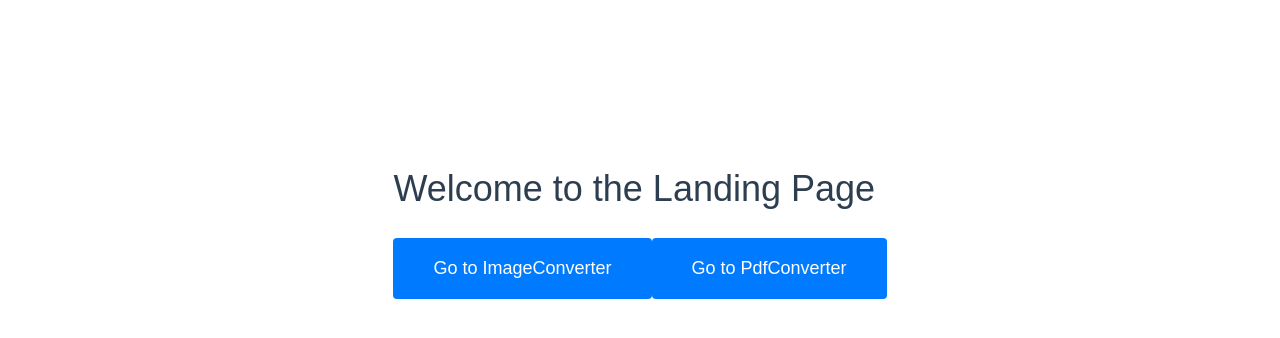
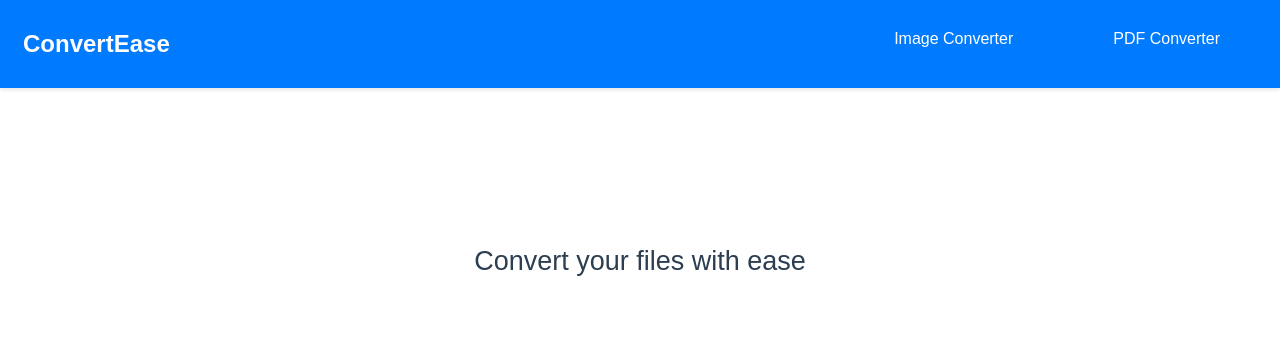
Before and after one commit to NerdNextDoor-Technologies/PixelPerfect, a Vue app in the folder vue-project/: page / in a window 1280 px wide. Shown: the top 338 px of the page. Built offline with nearby package versions, Linux system fonts and the light colour scheme.

Commit message:
spacing in ui containers

```diff
--- a/vue-project/src/assets/styles/ImageStyles.css
+++ b/vue-project/src/assets/styles/ImageStyles.css
@@ -59,10 +59,6 @@ body {
   height: 100%;
 }
 
-h1 {
-  margin-bottom: 40px;
-  font-size: 36px;
-}
 
 .upload-container {
   display: flex;
@@ -99,19 +95,7 @@ h1 {
   background-color: #0056b3;
 }
 
-.drag-drop-area {
-  width: 80%;
-  height: 300px;
-  border: 2px dashed #007bff;
-  border-radius: 10px;
-  display: flex;
-  flex-direction: column;
-  align-items: center;
-  justify-content: center;
-  font-size: 24px;
-  color: #007bff;
-  margin-top: 20px;
-}
+
 
 .resize-fields {
   display: flex;
--- a/vue-project/src/components/ImageConverter.vue
+++ b/vue-project/src/components/ImageConverter.vue
@@ -4,13 +4,12 @@
     <nav class="navbar">
       <a href="#" class="navbar-brand">Image App</a>
       <ul class="navbar-nav">
-        <li class="nav-item"><a href="#" class="nav-link">Home</a></li>
+        <li class="nav-item"><a href="#" class="nav-link" @click.prevent="navigate('LandingPage')">Home</a></li>
         <li class="nav-item"><a href="#" class="nav-link">Features</a></li>
-        <li class="nav-item"><a href="#" class="nav-link">Contact</a></li>
       </ul>
     </nav>
 
-    <h1>Image Resizer and Compressor</h1>
+    <div class="content">
       <div class="upload-container">
         <div class="drag-drop-area" @drop.prevent="handleFileDrop" @dragover.prevent>
           <label class="upload-label">
@@ -53,6 +52,7 @@
       <canvas ref="canvas" style="display:none;"></canvas>
       <p v-if="appStateInstance.isDownloading" class="downloading-message">Downloading... please wait</p>
       <p v-if="appStateInstance.errorMessage" class="error">{{ appStateInstance.errorMessage }}</p>
+    </div>
   </div>
 </template>
 
@@ -102,7 +102,7 @@ export default {
       const height = this.imageModelInstance.targetHeight;
       this.errorMessages.width = width <= 0 ? "Width must be greater than 0." : '';
       this.errorMessages.height = height <= 0 ? "Height must be greater than 0." : '';
-      if (width * height > MAX_IMAGE_DIMENSIONS) {
+      if (width * height > 25600000) {
         this.errorMessages.width = "The product of width and height must not exceed 25,600,000.";
         this.errorMessages.height = "The product of width and height must not exceed 25,600,000.";
       }
--- a/vue-project/src/components/LandingPage.vue
+++ b/vue-project/src/components/LandingPage.vue
@@ -1,8 +1,19 @@
 <template>
-    <div>
-      <h1>Welcome to the Landing Page</h1>
-      <button @click="navigate('ImageConverter')">Go to ImageConverter</button>
-      <button @click="navigate('PdfConverter')">Go to PdfConverter</button>
+  <div class="landing-page">
+    <header class="navbar">
+      <a href="#" class="navbar-brand">ConvertEase</a>
+      <nav class="navbar-nav">
+        <button class="nav-item nav-link" @click="navigate('ImageConverter')">Image Converter</button>
+        <button class="nav-item nav-link" @click="navigate('PdfConverter')">PDF Converter</button>
+      </nav>
+    </header>
+
+    <main id="app">
+      <section class="intro">
+        <h1>Convert your files with ease</h1>
+      </section>
+    </main>
+
   </div>
 </template>
 
@@ -16,3 +27,83 @@
   }
 }
 </script>
+
+
+
+<style>
+body {
+  display: flex;
+  flex-direction: column;
+  align-items: center;
+  margin: 0;
+  font-family: Arial, sans-serif;
+}
+
+.navbar {
+  display: flex;
+  justify-content: space-between;
+  align-items: center;
+  width: 100%;
+  background-color: #007bff;
+  padding: 10px 20px;
+  position: fixed;
+  top: 0;
+  left: 0;
+  z-index: 1000;
+  box-shadow: 0 2px 4px rgba(0, 0, 0, 0.1);
+}
+
+.navbar-brand {
+  color: white;
+  text-decoration: none;
+  font-size: 24px;
+  font-weight: bold;
+}
+
+.navbar-nav {
+  display: flex;
+  list-style: none;
+  padding: 0;
+  margin: 0;
+}
+
+.nav-item {
+  margin-left: 20px;
+}
+
+.nav-link {
+  color: white;
+  text-decoration: none;
+  border: none;
+  background: none;
+  cursor: pointer;
+  font-size: 16px;
+}
+
+.nav-link:hover {
+  text-decoration: underline;
+}
+
+#app {
+  display: flex;
+  flex-direction: column;
+  align-items: center;
+  padding: 80px 20px 20px;
+  background-color: white;
+  width: 100%;
+  max-width: 800px;
+  box-sizing: border-box;
+}
+
+.intro {
+  text-align: center;
+}
+
+.intro h1 {
+  margin-bottom: 20px;
+}
+
+
+
+
+</style>
```
Lines whose indentation alone changed are shown as unchanged.
